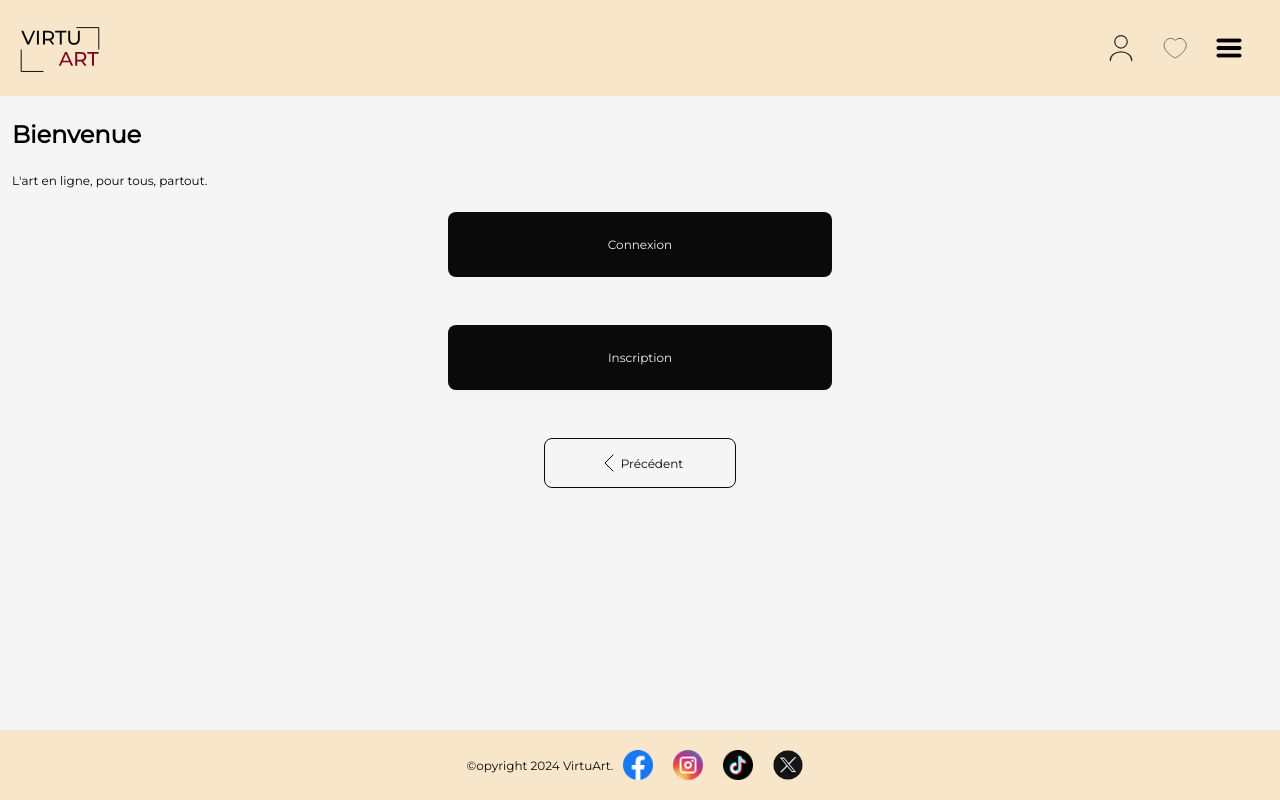
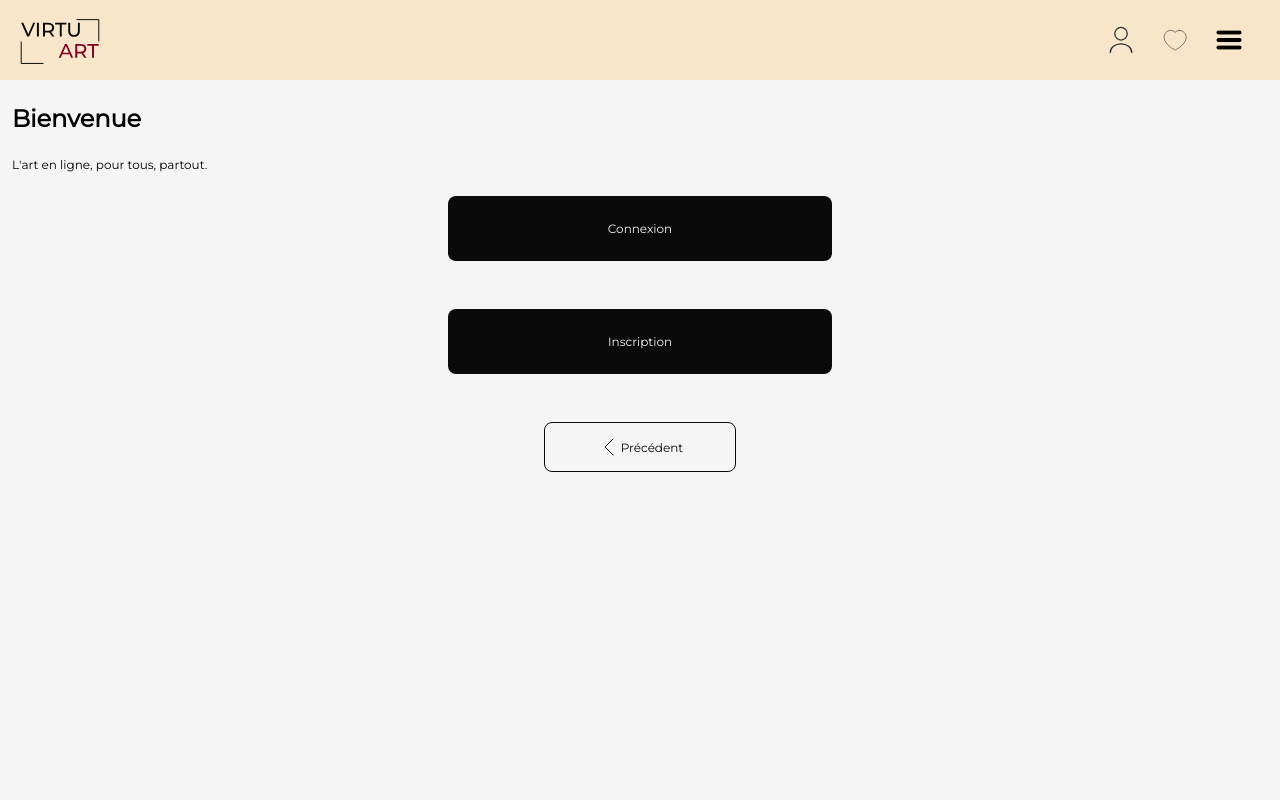
Before and after one commit to WildCodeSchool-2024-02/JS-RemoteFR-CodeOfWar-P3-afac974, a React (Vite) app in the folder client/: page /authentification in a window 1280 px wide. Shown: the top 800 px of the page. Built offline with nearby package versions, Linux system fonts and the light colour scheme; no server answers.

Commit message:
style: removed dead css and add min height to main

```diff
--- a/client/src/App.css
+++ b/client/src/App.css
@@ -31,14 +31,10 @@
 html,
 body {
   scroll-behavior: smooth;
-  height: 100%;
-  margin: 0;
 }
 
-body {
-  display: flex;
-  flex-direction: column;
-  background-color: var(--background-color);
+main {
+  min-height: 79vh;
 }
 
 li {
--- a/client/src/App.jsx
+++ b/client/src/App.jsx
@@ -24,9 +24,13 @@ function App() {
     location.pathname === "/register" ||
     location.pathname === "/myinformations";
   return (
-    <main>
-      {!hideNavbar && <Navbar />} <Outlet /> {!hideNavbar && <Footer />}
-    </main>
+    <>
+      {!hideNavbar && <Navbar />}
+      <main>
+        <Outlet />
+      </main>
+      {!hideNavbar && <Footer />}
+    </>
   );
 }
 
--- a/client/src/assets/styles/footercomponent.css
+++ b/client/src/assets/styles/footercomponent.css
@@ -1,14 +1,11 @@
 .footercomponent_footer {
   background-color: var(--primary-color);
   color: var(--text-color);
-  height: 70px;
+  height: 10svh;
   width: 100%;
-  z-index: 3;
   display: flex;
   justify-content: space-around;
   align-items: center;
-  position: fixed;
-  bottom: 0;
 }
 
 .footercomponent_content {
--- a/client/src/assets/styles/navbarcomponent.css
+++ b/client/src/assets/styles/navbarcomponent.css
@@ -1,6 +1,6 @@
 .navbarcomponent_navArea {
   width: 100%;
-  height: 8rem;
+  height: 10svh;
   padding: 1rem;
   background-color: var(--primary-color);
   display: flex;
```
